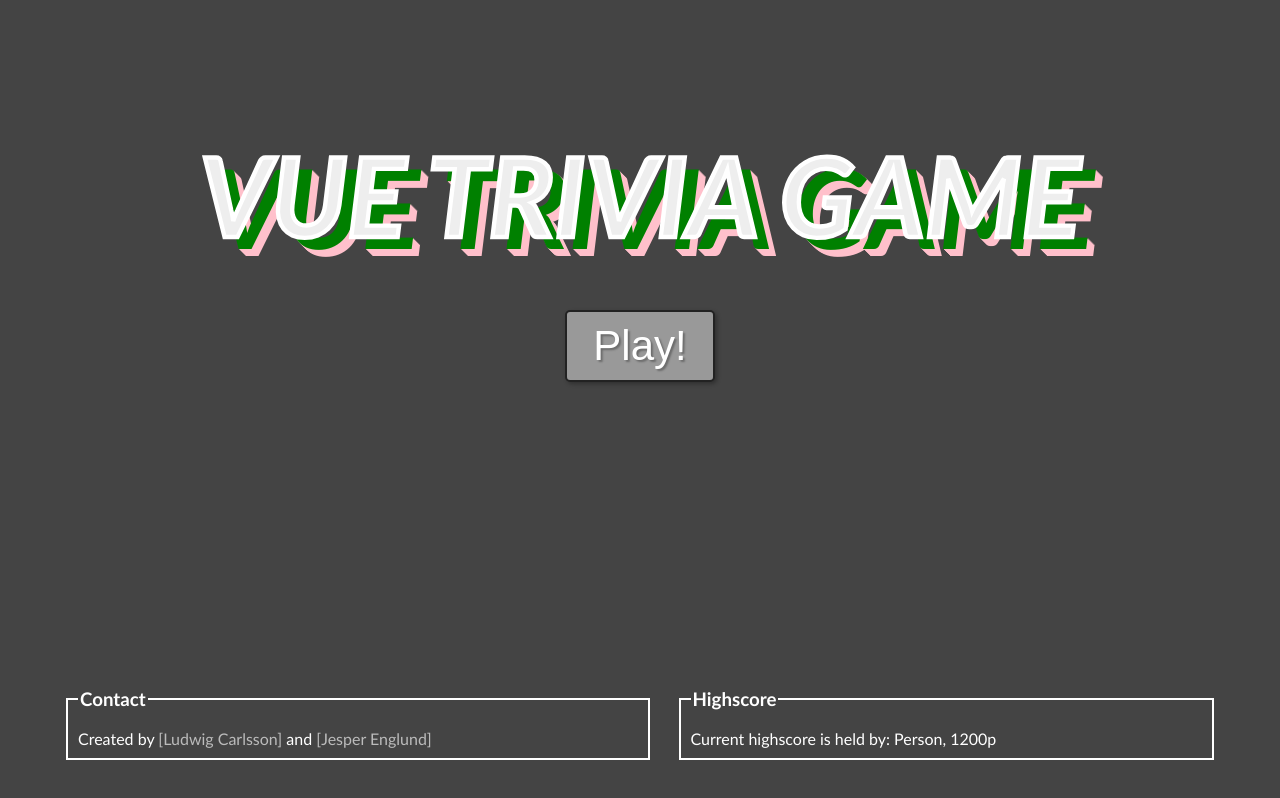
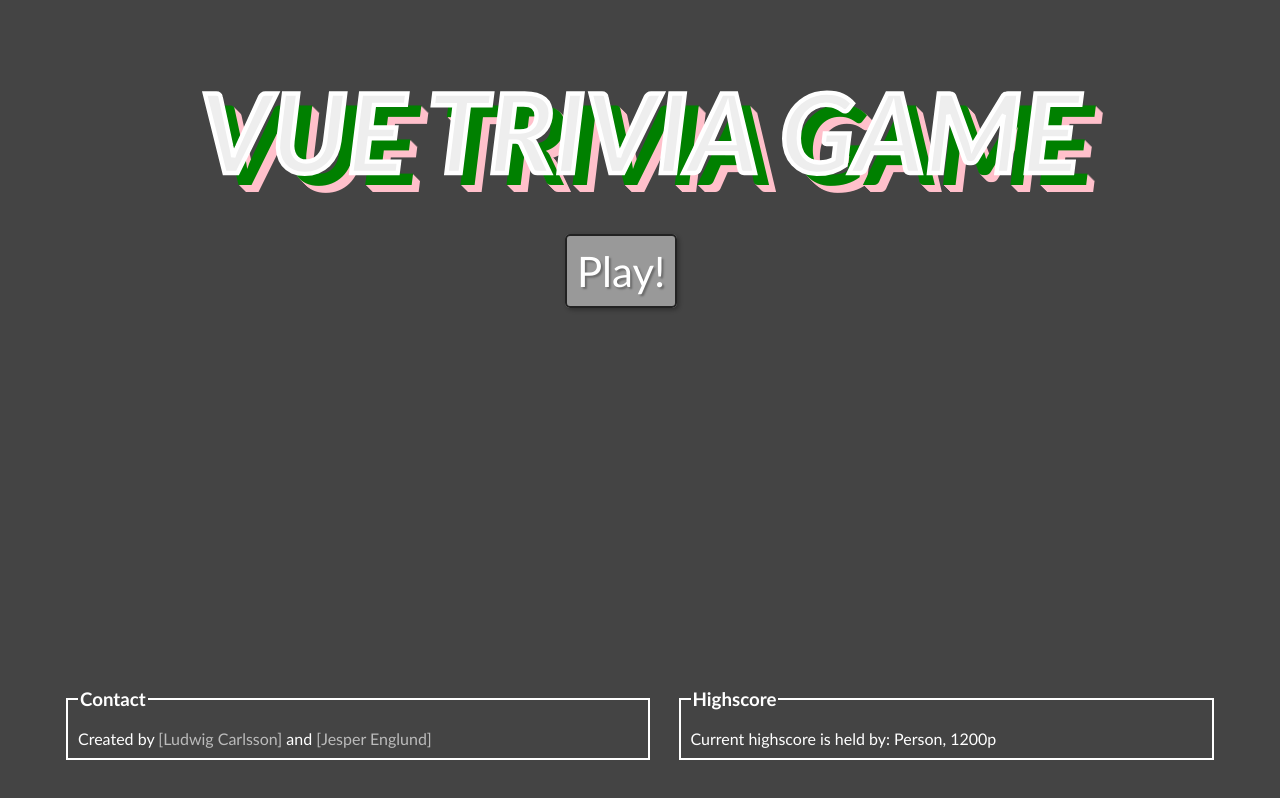
Before and after one commit to ludwigcarlsson/vue-trivia-game, a Vue app: page / in a window 1280 px wide. Built offline with nearby package versions, Linux system fonts and the light colour scheme.

Commit message:
feat: added routing for homepage and questions

```diff
--- a/package.json
+++ b/package.json
@@ -9,7 +9,8 @@
   },
   "dependencies": {
     "core-js": "^3.6.5",
-    "vue": "^2.6.11"
+    "vue": "^2.6.11",
+    "vue-router": "^3.4.9"
   },
   "devDependencies": {
     "@vue/cli-plugin-babel": "~4.5.0",
--- a/src/App.vue
+++ b/src/App.vue
@@ -1,17 +1,12 @@
 <template>
   <div id="app">
-    <HomePage/>
+    <router-view></router-view>
   </div>
 </template>
 
 <script>
-import HomePage from './components/HomePage.vue'
-
 export default {
   name: 'App',
-  components: {
-    HomePage
-  }
 }
 </script>
 
--- a/src/components/HomePage.vue
+++ b/src/components/HomePage.vue
@@ -1,19 +1,17 @@
 <template>
   <div class="home-page">
       <div id="home-page-title">Vue Trivia Game</div>
-      <PlayButton/>
+      <router-link id="play-now-button" to="/question">Play!</router-link>
       <Footer/>
   </div>
 </template>
 
 <script>
-import PlayButton from './PlayButton.vue'
 import Footer from './Footer.vue'
 
 export default {
     name: 'HomePage',
     components: {
-        PlayButton,
         Footer
     }
 }
@@ -34,7 +32,8 @@ body {
 #home-page-title {
     width: 100%;
     text-align: center;
-    margin-top: 10%;
+    margin-top: 5%;
+    margin-bottom: 50px;
     $random-text: 'Vue Trivia Game';
     $stroke-width: $extra-large*0.04;
     position: relative;
@@ -60,4 +59,27 @@ body {
                  $x + $step * 6 $y + $step * 6 $color2,
                  $x + $step * 7 $y + $step * 7 $color2,
 }
+#play-now-button {
+    font-size: 42px;
+    margin: 0 calc(50% - 75px);
+    color: white;
+    width: 150px;
+    padding: 10px;
+    text-align: center;
+    text-decoration: none;
+    background-color: #999;
+    transition: ease-in-out .3s;
+    border: 2px #222 solid;
+    border-radius: 5px;
+    box-shadow: 2px 2px 4px rgba($color: #000000, $alpha: 0.3);
+    text-shadow: 2px 2px 2px rgba($color: #000000, $alpha: 0.3);
+
+}
+#play-now-button:hover {
+    cursor: pointer;
+    background-color: #aaa;
+    border: 2px #eee solid;
+    text-shadow: 2px 2px 2px rgba($color: #000000, $alpha: 0.6);
+    padding: 12px;
+}
 </style>
--- a/src/components/PlayButton.vue
+++ /dev/null
@@ -1,40 +0,0 @@
-<template>
-    <button id="play-now-button" v-on:click="clickEvent">Play!</button>
-</template>
-
-<script>
-export default {
-    name: 'PlayButton',
-    methods: {
-        clickEvent: function() {
-            console.log("test");
-        }
-    }
-}
-</script>
-
-<style lang="scss">
-
-#play-now-button {
-    font-size: 42px;
-    margin: 50px calc(50% - 75px);
-    color: white;
-    width: 150px;
-    padding: 10px;
-    text-align: center;
-    background-color: #999;
-    transition: ease-in-out .3s;
-    border: 2px #222 solid;
-    border-radius: 5px;
-    box-shadow: 2px 2px 4px rgba($color: #000000, $alpha: 0.3);
-    text-shadow: 2px 2px 2px rgba($color: #000000, $alpha: 0.3);
-
-}
-#play-now-button:hover {
-    cursor: pointer;
-    background-color: #aaa;
-    border: 2px #eee solid;
-    text-shadow: 2px 2px 2px rgba($color: #000000, $alpha: 0.6);
-    padding: 12px;
-}
-</style>
--- a/src/main.js
+++ b/src/main.js
@@ -1,8 +1,10 @@
 import Vue from 'vue'
 import App from './App.vue'
+import router from './router/index.js'
 
 Vue.config.productionTip = false
 
 new Vue({
+  router,
   render: h => h(App),
 }).$mount('#app')
--- /dev/null
+++ b/src/router/index.js
@@ -0,0 +1,23 @@
+import Vue from 'vue'
+import Router from 'vue-router'
+
+const HomePage = () => import('../components/HomePage.vue')
+const Question = () => import('../components/Question.vue')
+
+Vue.use(Router);
+
+export default new Router({
+    mode: 'history',
+    routes: [
+        {
+            path: '/',
+            name: 'HomePage',
+            component: HomePage,
+        },
+        {
+            path: '/question',
+            name: 'Question',
+            component: Question,
+        },
+    ]
+})
```
Also changed, not shown: 1 other file (tests, documents, lock files or other folders).
